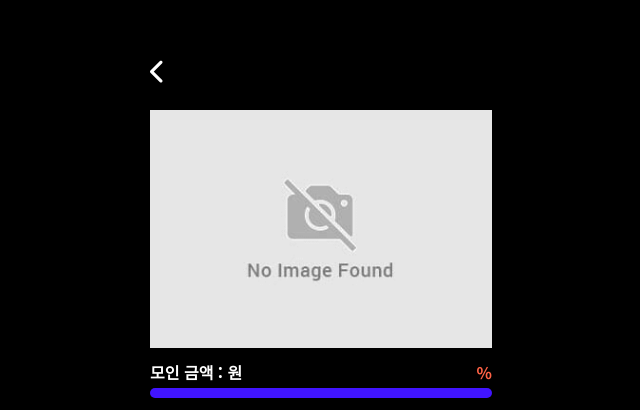
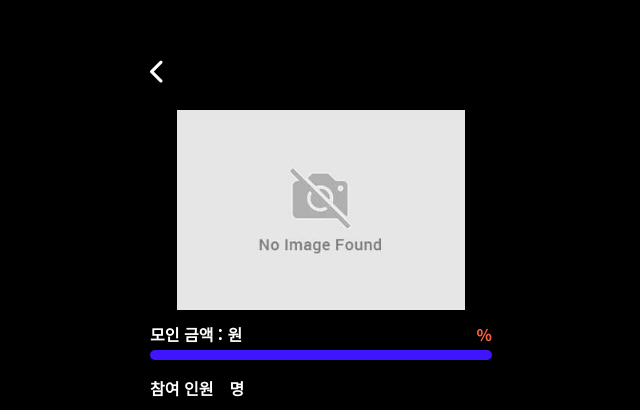
Before and after one commit to Jubroooo/BestBirthday, a Django app: template server/templates/fundings/detail.html in a window 1280 px wide. Shown: the top 410 px of the page, without its empty margins (319-959 px from the left). Run offline with Django 5.2, Linux system fonts and the light colour scheme; the template is opened without the code that fills it, so the values that code supplies are empty; some libraries are stand-ins or nearby versions; some web fonts are replaced.

Commit message:
[Fix] detail 이미지, 링크설정 페이지 오류 수정

```diff
--- a/server/static/css/fundings/detail.css
+++ b/server/static/css/fundings/detail.css
@@ -20,11 +20,17 @@
   }
 
 
-.image img {
-    width: 100%;
-    height: auto;
-    display: block;
-}
+  .image-container {
+    height: 20rem;
+    display: flex;
+    justify-content: center;
+    align-items: center;
+  }
+
+  .image-container img {
+    height: 100%;
+    width: auto;
+  }
 
 .funding-info {
     margin: var(--gutter16) 0;
--- a/server/templates/fundings/detail.html
+++ b/server/templates/fundings/detail.html
@@ -6,15 +6,11 @@
   <p class="funding-title-for-center notosans-bold-24">{{funding.title}}</p>
 </div>
 {% endblock header %} {%block content%}
-<div class="image">
+<div class="image-container">
   {% if funding.photo %}
-  <p>
     <img src="{{ funding.photo.url }}" />
-  </p>
   {%else%}
-  <p>
     <img src="{%static 'images/no_img.png'%}" />
-  </p>
   {% endif %}
 </div>
 
--- a/server/templates/users/mypage_payment_guide_t.html
+++ b/server/templates/users/mypage_payment_guide_t.html
@@ -7,9 +7,9 @@
 {% endblock head %} {% block header %}
 <div class="payment-guide-title">
   {% if 'from=list' not in request.get_full_path %}
-      <a href="{% url 'users:mypage_list'%}"><i class="icon-left fa-solid fa-chevron-left"></i></a>
+      <a href="{% url 'fundings:create_payment'%}"><i class="icon-left fa-solid fa-chevron-left"></i></a>
   {% else %}
-      <a href="{% url 'users:mypage_list'%}?from=list"><i class="icon-left fa-solid fa-chevron-left"></i></a>
+      <a href="{% url 'fundings:create_payment'%}?from=list"><i class="icon-left fa-solid fa-chevron-left"></i></a>
   {% endif %}
   <p class="payment-guide-title-for-center notosans-bold-24">송금링크 설정</p>
 </div>
```
Also changed, not shown: server/templates/fundings/create_payment.html (+6 -5 lines).
